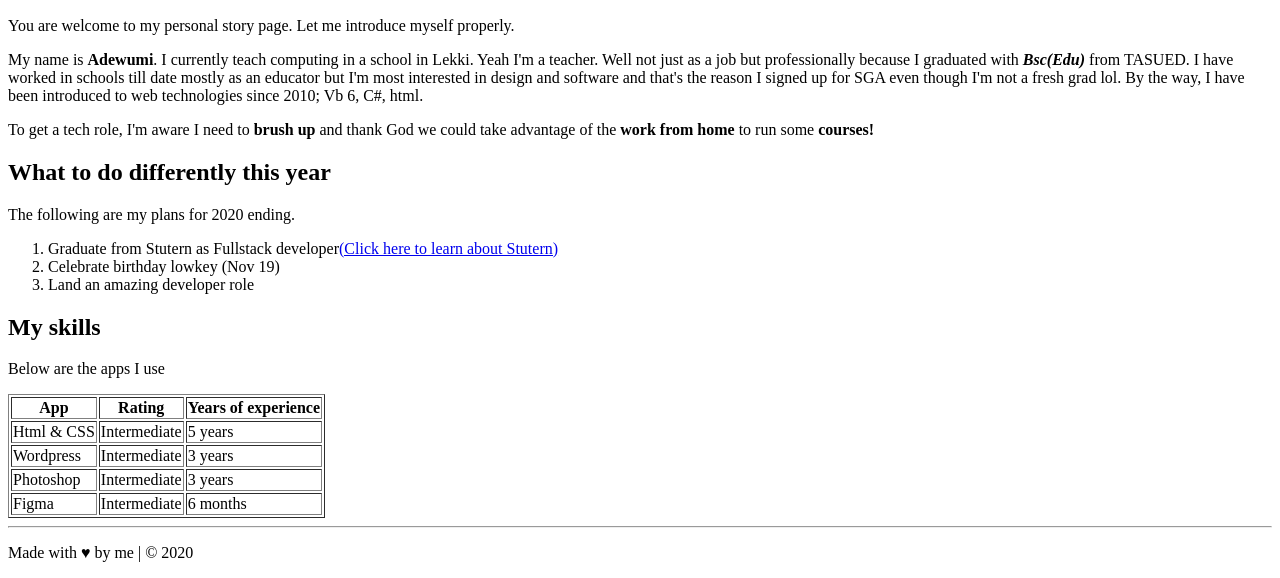
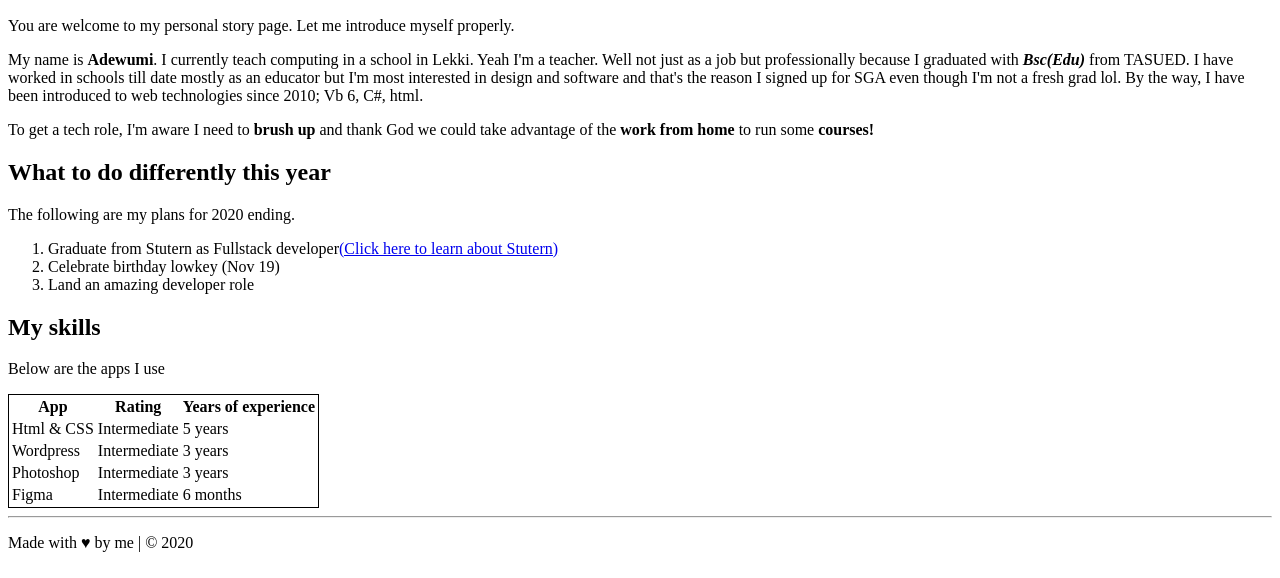
Before and after one commit to adexadey/sgahtmlcapstone, a plain HTML site: page index.html in a window 1280 px wide. Shown: the part 247-825 px from the top of the page. Drawn offline with Linux system fonts and the light colour scheme.

Commit message:
Update index.html

```diff
--- a/index.html
+++ b/index.html
@@ -1,10 +1,10 @@
 <!DOCTYPE html>
 <html lang="en">
 
-<html>
 <head>
 	<meta charset="UTF-8">
 	<title>Adewumi Adeyemo - About Me</title>
+	<style>table {border: 1px solid #000;}</style>
 </head>
 
 <body>
@@ -42,7 +42,7 @@
 		<article>
 			<h2> My skills</h2>
 			<p>Below are the apps I use</p>
-			<table border>
+			<table>
 				<tr>
 					<th>App</th>
 					<th>Rating</th>
```
